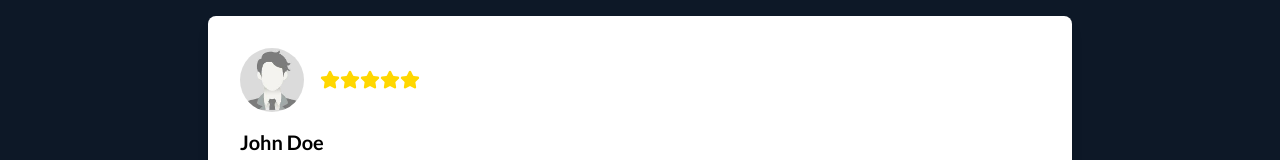
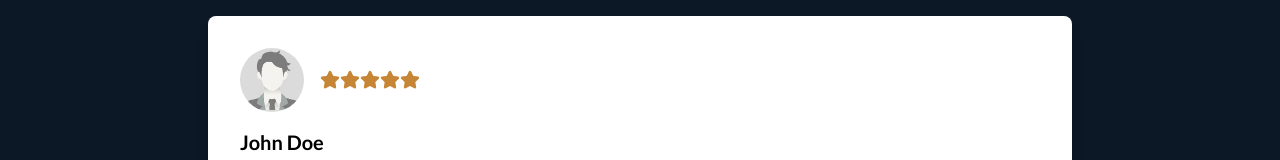
Before and after one commit to Akay74/swift-home, a Next.js app: page / in a window 1280 px wide. Shown: the part 1833-1993 px from the top of the page. Built offline with nearby package versions, Linux system fonts and the light colour scheme.

Commit message:
💄 change star fill and stroke colors

```diff
--- a/components/Feedback.jsx
+++ b/components/Feedback.jsx
@@ -11,8 +11,8 @@ const StarRating = ({ rating }) => {
         <Star
           key={i}
           size={20}
-          fill={i < rating ? "#FFD700" : "none"}
-          stroke={i < rating ? "#FFD700" : "#CBD5E0"}
+          fill={i < rating ? "#C68635" : "none"}
+          stroke={i < rating ? "#C68635" : "#C68635"}
         />
       ))}
     </div>
```
